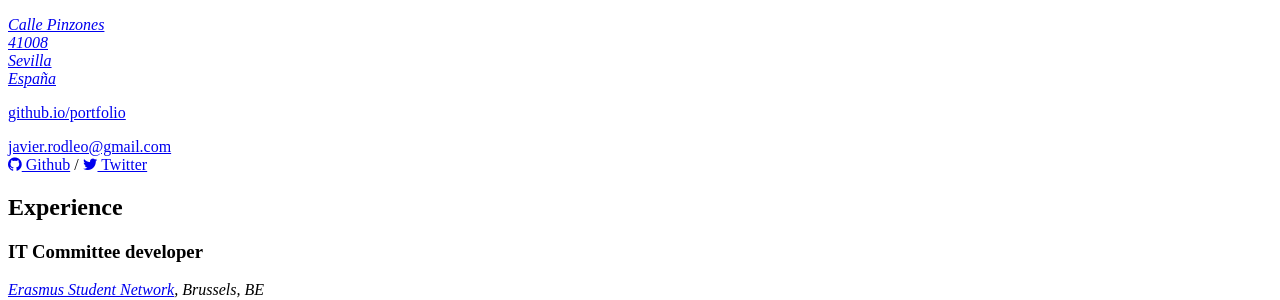
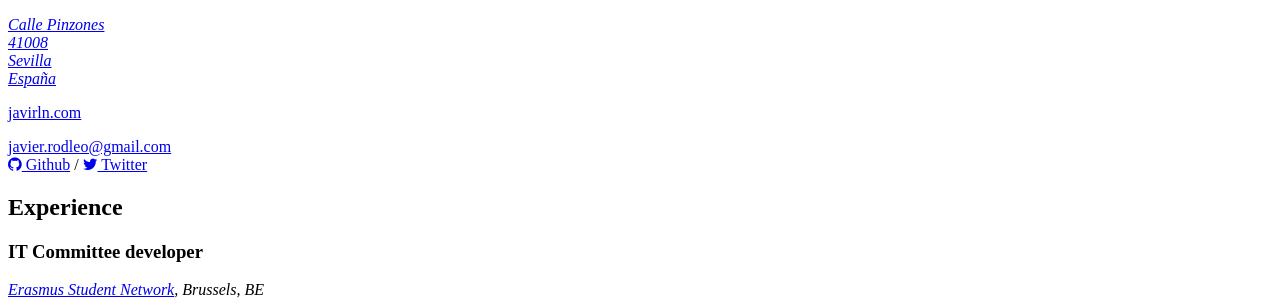
Before and after one commit to Javirln/vitae, a Jekyll site: the page built from index.html, in a window 1280 px wide. Shown: the part 160-460 px from the top of the page. Built offline with Jekyll 4.4.1, drawn with Linux system fonts in a browser that asks for light colours; nearby versions of some CDN libraries; the list of posts is cut into pages by our own code.

Commit message:
Fixed bad link

```diff
--- a/_config.yml
+++ b/_config.yml
@@ -16,8 +16,8 @@ name: Javier Rodriguez
 profession: Software engineer
 email: javier.rodleo@gmail.com
 email_full: mailto:javier.rodleo@gmail.com
-website: github.io/portfolio
-website_full: https://javirln.github.io/portfolio
+website: javirln.com
+website_full: https://javirln.github.io
 github: javirln
 twitter: javirln
 tel: +34 639783538
```
